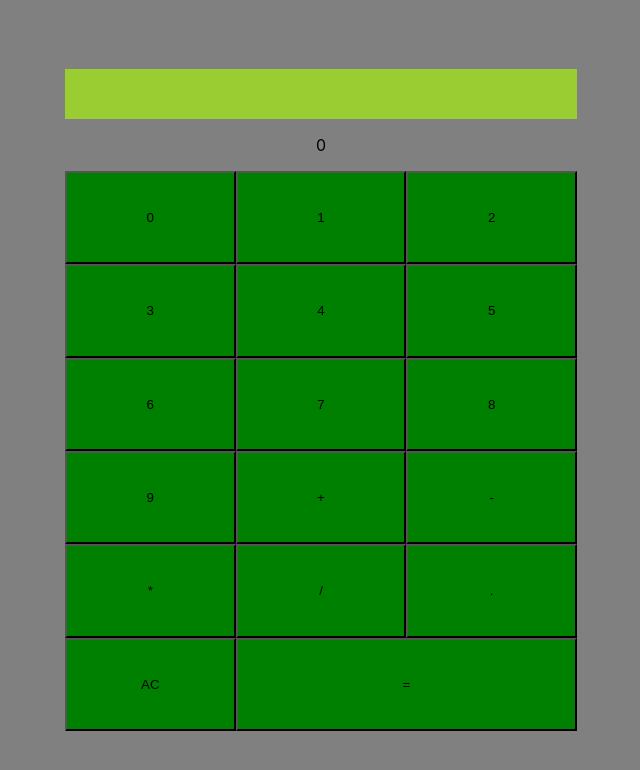
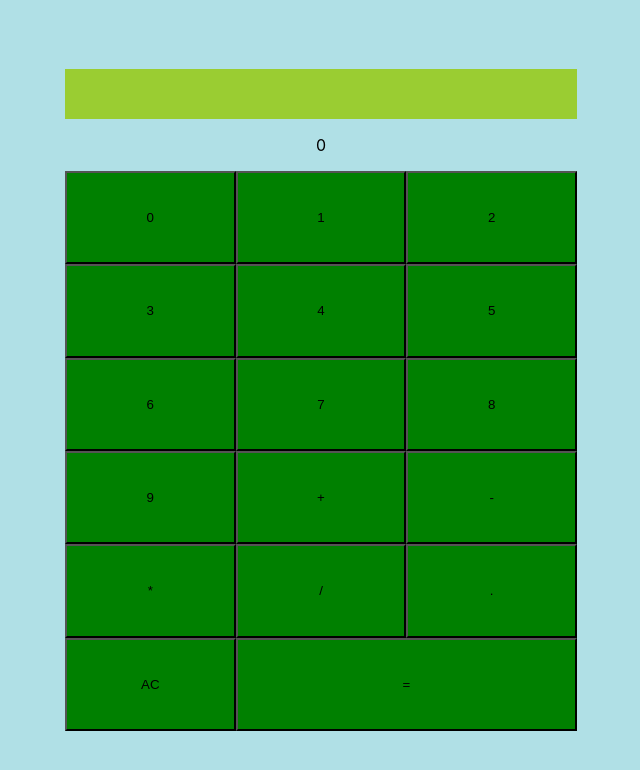
Before and after one commit to Titi-layo/Calculator, a React (Create React App) app: page / in a window 1280 px wide. Shown: the top 770 px of the page, without its empty margins (319-959 px from the left). Built offline with nearby package versions, Linux system fonts and the light colour scheme.

Commit message:
Changed overall wrapper background color

```diff
--- a/src/App.css
+++ b/src/App.css
@@ -7,7 +7,7 @@
 	flex-direction: column;
 	justify-content: center;
 	align-items: center;
-	background-color: grey;
+	background-color: powderblue;
 	height: 100vh;
 }
 
```
